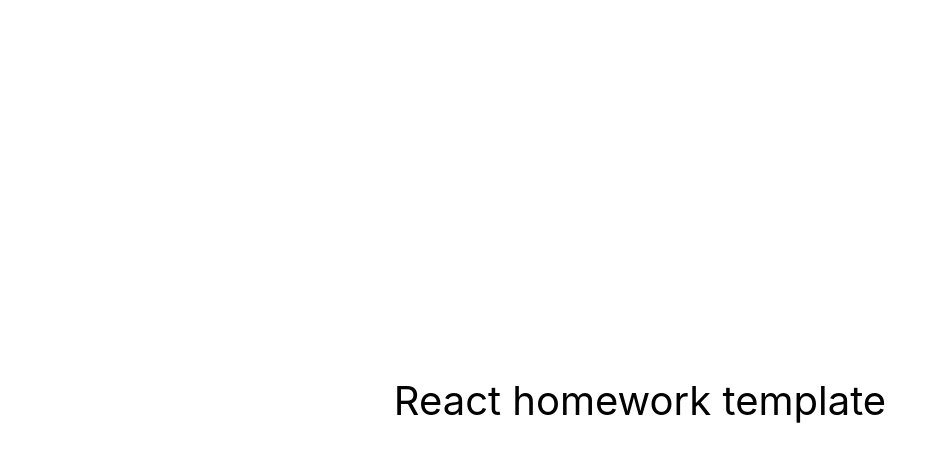
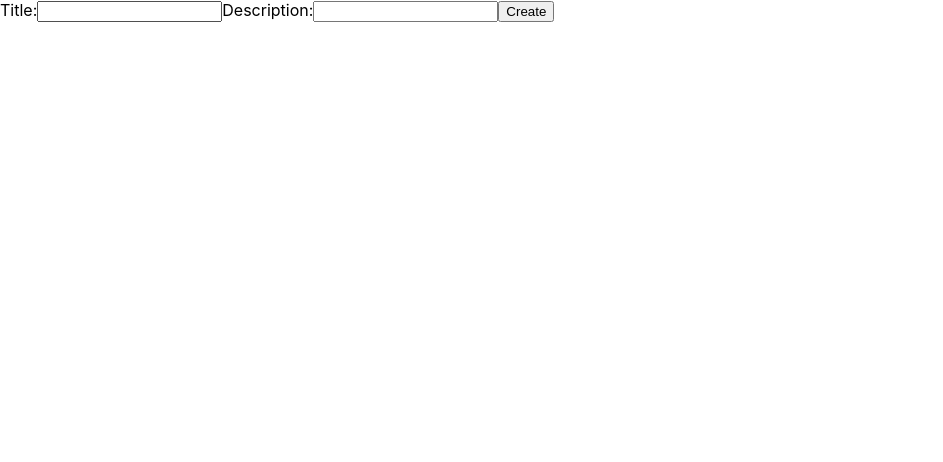
Before and after one commit to yuriy0790/to-do-list, a React (Create React App) app: page / in a window 1280 px wide. Shown: the top 462 px of the page, without its empty margins (0-943 px from the left). Built offline with nearby package versions, Linux system fonts and the light colour scheme.

Commit message:
feat: main components add

```diff
--- a/package.json
+++ b/package.json
@@ -4,12 +4,15 @@
   "private": true,
   "homepage": "https://goitacademy.github.io/to-do-list/",
   "dependencies": {
+    "@reduxjs/toolkit": "^1.9.3",
     "@testing-library/jest-dom": "^5.16.3",
     "@testing-library/react": "^12.1.4",
     "@testing-library/user-event": "^13.5.0",
     "react": "^18.1.0",
     "react-dom": "^18.1.0",
+    "react-redux": "^8.0.5",
     "react-scripts": "5.0.1",
+    "redux": "^4.2.1",
     "web-vitals": "^2.1.3"
   },
   "scripts": {
--- /dev/null
+++ b/src/components/AddTodoForm/AddTodoForm.jsx
@@ -0,0 +1,81 @@
+import { useState } from 'react';
+import {
+  // useSelector,
+  useDispatch,
+} from 'react-redux';
+
+import styles from './AddTodoForm.module.css';
+
+import { addTodo } from 'redux/todoSlice';
+let lastId = 0;
+export default function AddTodoForm() {
+  const dispatch = useDispatch();
+  // const todos = useSelector(state => state.todos);
+
+  const [title, setTitle] = useState('');
+  const [descr, setDescr] = useState('');
+
+  const handleChange = event => {
+    const { name, value } = event.target;
+
+    switch (name) {
+      case 'title':
+        setTitle(value);
+        break;
+
+      case 'descr':
+        setDescr(value);
+        break;
+
+      default:
+        return;
+    }
+  };
+
+  const handleSubmit = event => {
+    event.preventDefault();
+    lastId++;
+    const todo = {
+      id: lastId,
+      title: title,
+      descr: descr,
+    };
+    dispatch(addTodo(todo));
+    reset();
+  };
+
+  const reset = () => {
+    setTitle('');
+    setDescr('');
+  };
+
+  return (
+    <form onSubmit={handleSubmit} className={styles.form}>
+      <label className={styles.label}>
+        Title:
+        <input
+          className={styles.input}
+          onChange={handleChange}
+          value={title}
+          type="text"
+          name="title"
+          required
+        />
+      </label>
+      <label className={styles.label}>
+        Description:
+        <input
+          className={styles.input}
+          onChange={handleChange}
+          value={descr}
+          type="text"
+          name="descr"
+          required
+        />
+      </label>
+      <button type="submit" className={styles.gradientButton}>
+        Create
+      </button>
+    </form>
+  );
+}
--- a/src/components/App.jsx
+++ b/src/components/App.jsx
@@ -1,16 +1,12 @@
+import AddTodoForm from './AddTodoForm/AddTodoForm';
+import TodoList from './TodoList/TodoList';
+import Modal from './Modal/Modal';
 export const App = () => {
   return (
-    <div
-      style={{
-        height: '100vh',
-        display: 'flex',
-        justifyContent: 'center',
-        alignItems: 'center',
-        fontSize: 40,
-        color: '#010101'
-      }}
-    >
-      React homework template
-    </div>
+    <>
+      <AddTodoForm />
+      <TodoList />
+      <Modal />
+    </>
   );
 };
--- /dev/null
+++ b/src/components/Modal/Modal.jsx
@@ -0,0 +1,3 @@
+export default function Modal() {
+  return;
+}
--- /dev/null
+++ b/src/components/TodoList/TodoList.jsx
@@ -0,0 +1,46 @@
+import {
+  // useDispatch,
+  useSelector,
+} from 'react-redux';
+
+import styles from './TodoList.module.css';
+
+// import { deleteTodo } from 'redux/todoSlice';
+
+const TodoList = () => {
+  // const dispatch = useDispatch();
+  const todos = useSelector(state => state.todos);
+
+  // const onDeleteBtnClick = todoId => {
+  //   const deletedTodo = todos.find(todo => todo.id === todoId);
+
+  //   dispatch(deleteTodo(todoId));
+  // };
+  return (
+    <>
+      <ul>
+        {todos.map(({ id, title, descr }) => (
+          <li className={styles.listItem} key={id}>
+            <p className={styles.contact}>{id}:</p>
+            <p className={styles.contact}>{title}:</p>
+            <p className={styles.contact}>{descr}</p>
+            <input
+              className={styles.input}
+              // onChange={handleChange}
+              type="checkbox"
+              name="status"
+            />
+            {/* <button
+              className={styles.delBtn}
+              type="button"
+              onClick={() => onDeleteBtnClick(id)}
+            >
+              Delete
+            </button> */}
+          </li>
+        ))}
+      </ul>
+    </>
+  );
+};
+export default TodoList;
--- a/src/index.js
+++ b/src/index.js
@@ -2,9 +2,13 @@ import React from 'react';
 import ReactDOM from 'react-dom/client';
 import { App } from 'components/App';
 import './index.css';
+import { Provider } from 'react-redux';
+import { store } from 'redux/store';
 
 ReactDOM.createRoot(document.getElementById('root')).render(
   <React.StrictMode>
-    <App />
+    <Provider store={store}>
+      <App />
+    </Provider>
   </React.StrictMode>
 );
--- /dev/null
+++ b/src/redux/store.js
@@ -0,0 +1,7 @@
+import { configureStore } from '@reduxjs/toolkit';
+
+import { todoReducer } from './todoSlice';
+
+export const store = configureStore({
+  reducer: { todos: todoReducer },
+});
--- /dev/null
+++ b/src/redux/todoSlice.js
@@ -0,0 +1,22 @@
+import { createSlice } from '@reduxjs/toolkit';
+
+const todoInitialState = [];
+
+const todoSlice = createSlice({
+  name: 'todos',
+
+  initialState: todoInitialState,
+
+  reducers: {
+    addTodo(state, { payload }) {
+      return [...state, payload];
+    },
+    deleteTodo(state, { payload }) {
+      return state.filter(el => el.id !== payload);
+    },
+  },
+});
+
+export const { addTodo, deleteTodo } = todoSlice.actions;
+
+export const todoReducer = todoSlice.reducer;
```
Also changed, not shown: src/components/AddTodoForm/AddTodoForm.module.css (added), src/components/Modal/Modal.module.css (added), src/components/TodoList/TodoList.module.css (added), 1 other file (tests, documents, lock files or other folders).
